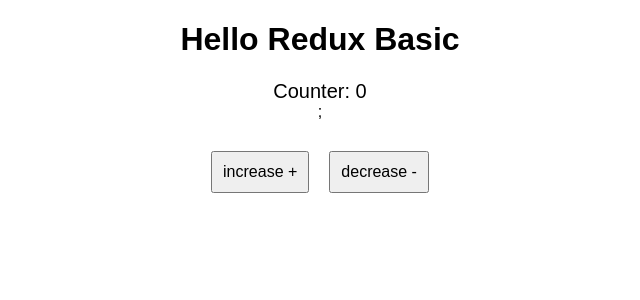
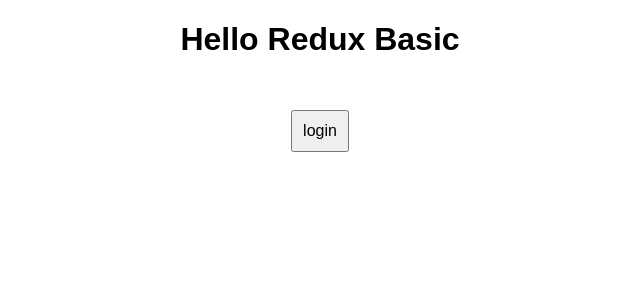
Before and after one commit to AyahElsayed/react-redux-counter, a React (Create React App) app: page / in a window 1280 px wide. Shown: the top 300 px of the page, without its empty margins (320-960 px from the left). Built offline with nearby package versions, Linux system fonts and the light colour scheme.

Commit message:
Multiple Slices:Reducers

```diff
--- a/src/App.js
+++ b/src/App.js
@@ -2,35 +2,17 @@ import { useDispatch, useSelector } from 'react-redux';
 import './App.css';
 
 import { increase, decrease } from './store/counterSlice';
+import { auth } from './store/authSlice';
 
 function App() {
   const dispatch = useDispatch()
 
   const globalstate = useSelector((state) => state)
-  // const handleCounterValue = (value) => {
-  //   if (value < 1) {
-  //     return 'no number'
-  //   }
-  //   return value
-  // }
-  // const increase = () => {
-  //   const action = { type: 'increase', payLoad: 4 }
-  //   dispatch(action)
-  // }
-
-  // const decrease = () => {
-  //   const action = { type: 'decrease', payLoad: 2 }
-  //   dispatch(action)
-  // }
-
-  // const toggleCounter = () => {
-  //   dispatch({ type: 'toggleCounter' })
-  // }
 
   return (
     <div className='App'>
       <h1>Hello Redux Basic</h1>
-      {globalstate && (
+      {globalstate.auth.login && (
         <>
           <div className='counter'>Counter: {globalstate.counter.value}</div>;
           <div>
@@ -39,9 +21,9 @@ function App() {
           </div>
         </>
       )}
-      {/* <div>
-        <button className='btn' onClick>Hide/Show Counter Number</button>
-      </div> */}
+      <div>
+        <button className='btn' onClick={() => dispatch(auth())}>{globalstate.auth.login?'logout':"login"}</button>
+      </div>
     </div>
   );
 }
--- /dev/null
+++ b/src/store/authSlice.js
@@ -0,0 +1,15 @@
+import { createSlice } from '@reduxjs/toolkit'
+
+const initState = {  login: false }
+
+const authSlice = createSlice({
+  name: 'auth',
+  initialState: initState,
+  reducers: {
+    auth: (state) => {
+      state.login = !state.login;
+    }
+  }
+})
+export default authSlice.reducer
+export const { auth } = authSlice.actions
--- a/src/store/index.js
+++ b/src/store/index.js
@@ -1,7 +1,12 @@
 import { configureStore } from '@reduxjs/toolkit'
 
 import counterReducer from './counterSlice'
+import authReducer from './authSlice'
 
-
-const store = configureStore({ reducer: { counter: counterReducer } });
+const store = configureStore({
+  reducer: {
+    counter: counterReducer,
+    auth: authReducer
+  }
+});
 export default store
```
